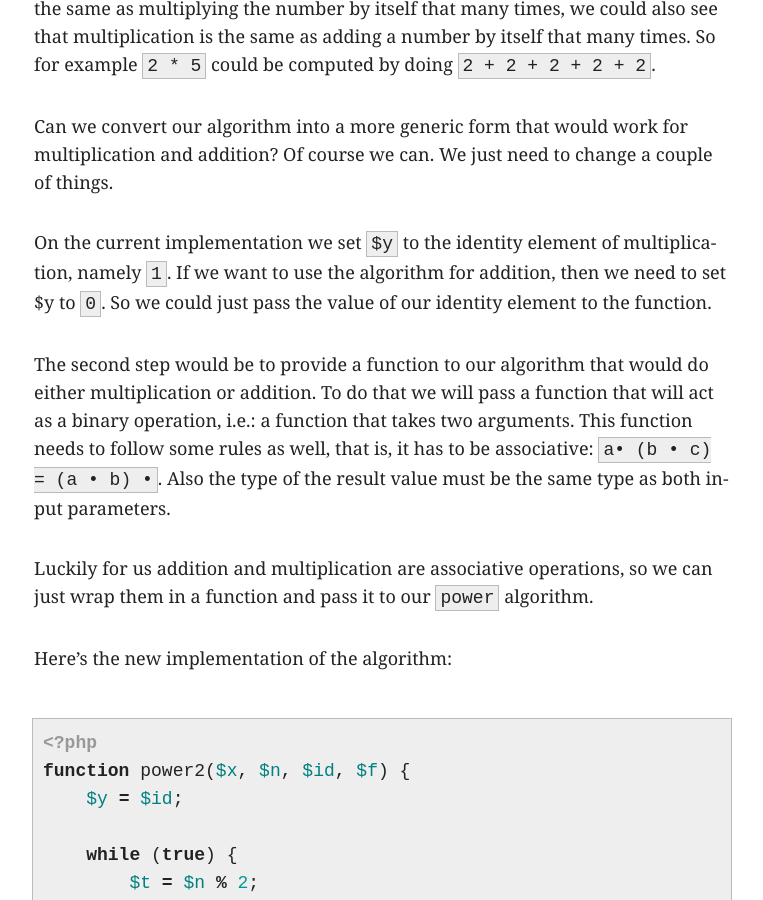
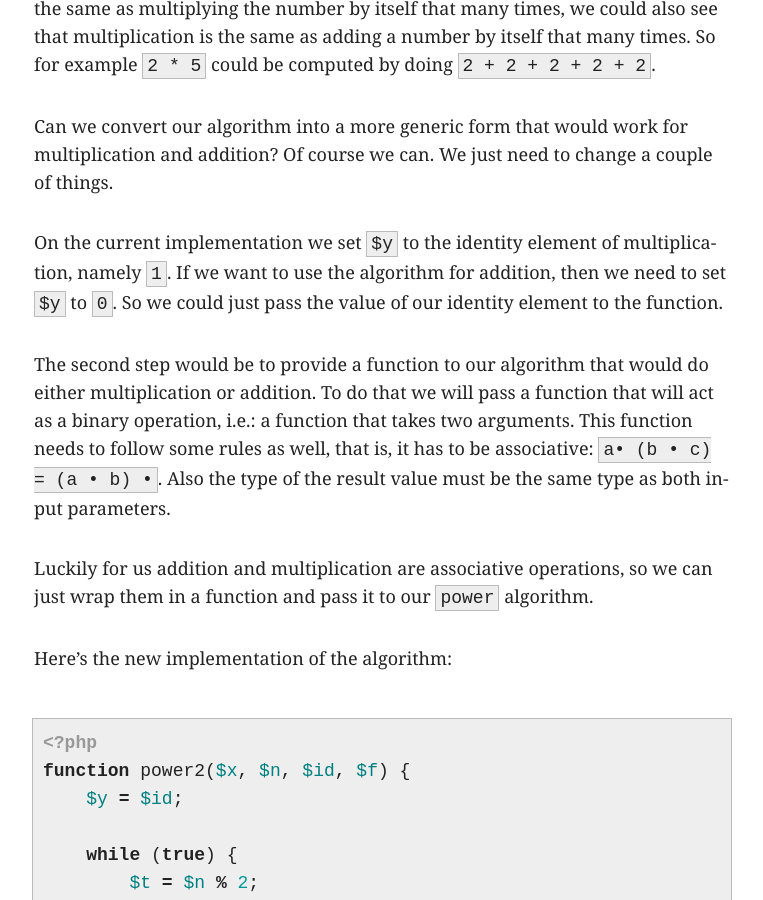
Before and after one commit to videlalvaro/videlalvaro.github.io, a Jekyll site: the page built from _posts/2014-03-19-the-power-algorithm.md, in a window 1280 px wide and 900 px high, scrolled down 3088 px. Shown: the whole window, without its empty margins (258-1021 px from the left). Built offline with Jekyll 4.4.1, drawn with Linux system fonts in a browser that asks for light colours; comment, search, counter and statistics services are not loaded.

Commit message:
cosmetics

```diff
--- a/_posts/2014-03-19-the-power-algorithm.md
+++ b/_posts/2014-03-19-the-power-algorithm.md
@@ -105,7 +105,7 @@ change a couple of things.
 
 On the current implementation we set `$y` to the identity element of
 multiplication, namely `1`. If we want to use the algorithm for
-addition, then we need to set $y to `0`. So we could just pass the
+addition, then we need to set `$y` to `0`. So we could just pass the
 value of our identity element to the function.
 
 The second step would be to provide a function to our algorithm that
```
